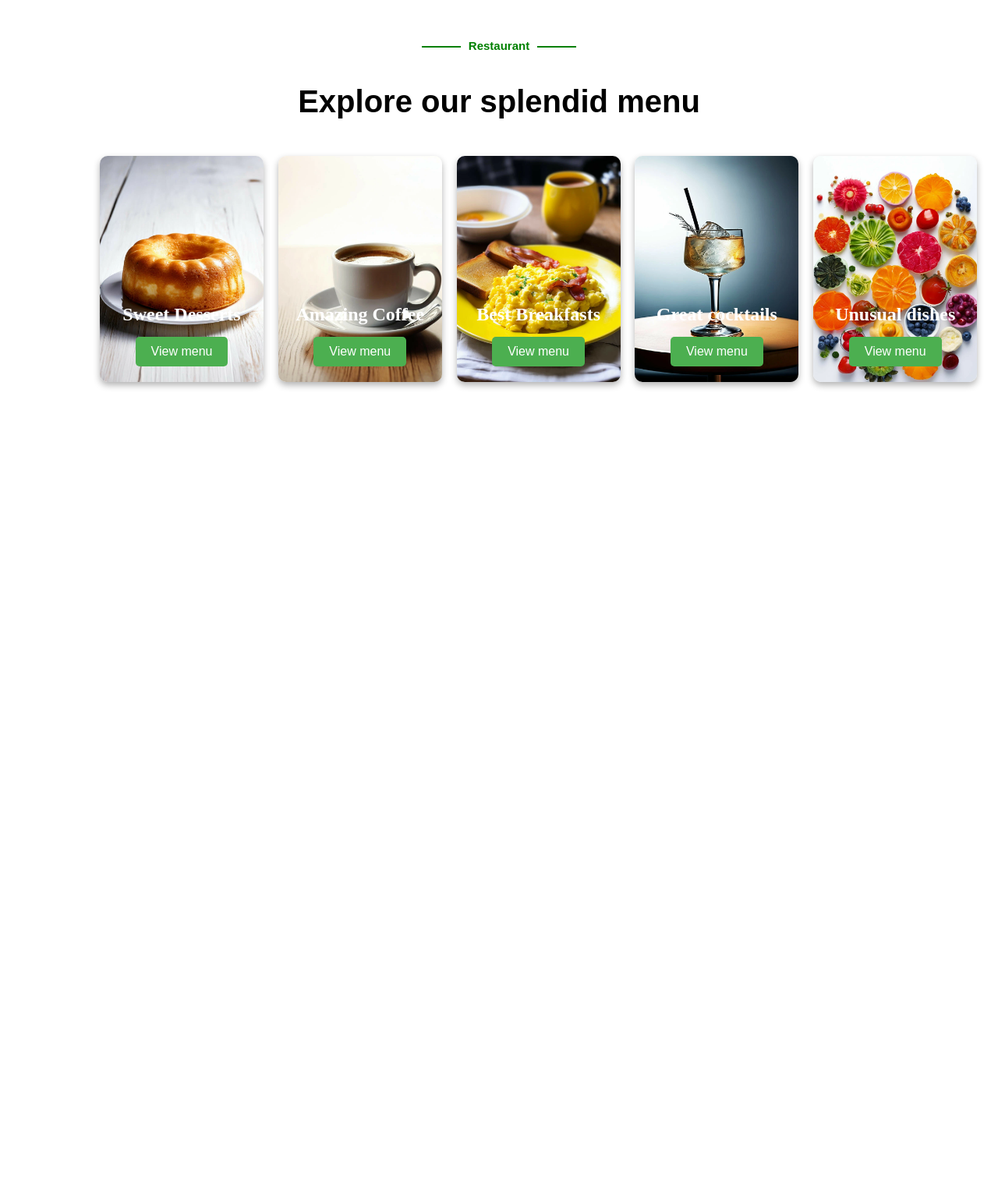
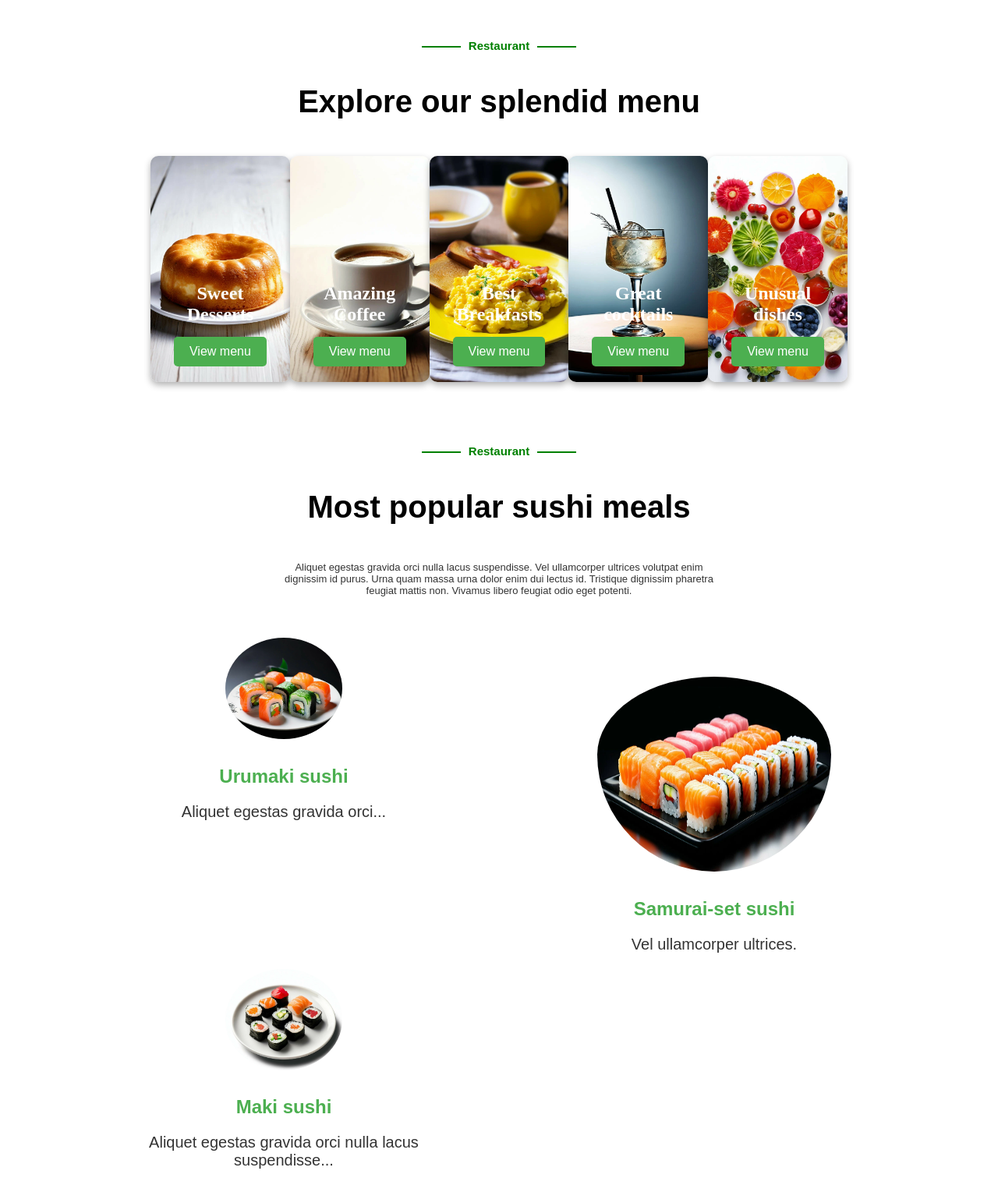
Before and after one commit to AkerFer/SushiSite, a Django app: template backend/app/sushi/templates/landing_page.html in a window 1280 px wide. Shown: the part 763-2283 px from the top of the page at 78% size. Before the commit the page ends 1261 px from the top, so only its background shows below. Run offline with Django 5.2, Linux system fonts and the light colour scheme; the template is opened without the code that fills it, so the values that code supplies are empty; parts of the project's set-up code (start-up, migrations or seed data) failed here and were passed over.

Commit message:
popular_sushi

```diff
--- a/backend/app/sushi/templates/menucards.html
+++ b/backend/app/sushi/templates/menucards.html
@@ -29,6 +29,14 @@
         font-family: sans-serif;
         color: green;
     }
+    .titles_p {
+        margin: 0px 350px;
+        padding-bottom: 40px;
+        font-size: 13px;
+        font-family: sans-serif;
+        color: #333;
+        text-align: center;
+    }
 
     .titles_h3 h3::before,
     .titles_h3 h3::after {
@@ -40,11 +48,11 @@
         margin: 0 10px;
         }
 
-    .cards-wrapper {
+    .menucard-sushi .cards-wrapper {
         display:flex;
         justify-content: space-between;
         align-items:center;
-        margin-left: 120px;
+        margin: 0px 185px;
         text-align: center;
     }
 
@@ -237,6 +245,43 @@
     .cardsmini_dishes button:hover {
         transform: translateY(-5px);
     }
+
+    .grid-container {
+        display: grid;
+        grid-template-columns: repeat(2, 1fr);
+        gap: 0px;
+        margin:0px 80px;
+      }
+
+      .cardsushi {
+        text-align: center;
+        margin: 0px 50px;
+      }
+
+      .card-image {
+        width: 150px;
+        height: 130px;
+        object-fit: cover;
+        margin-bottom: 10px;
+        border-radius: 100%;
+      }
+      .card-image-samurai{
+        width: 300px;
+        height: 250px;
+        margin-bottom: 10px;
+        padding-top: 50px;
+        border-radius: 100%;
+      }
+
+      .cardsushi p {
+        font-family: sans-serif;
+        font-size: 20px;
+        color: #333;
+      }
+      .cardsushi h2 {
+        font-family: sans-serif;
+        color: #4CAF50;
+      }
 </style>
 
 <div class="menucard-sushi">
@@ -282,5 +327,36 @@
         </div>
     </div>
 
-    <div>
 </div>
+
+<div class="popular-sushi">
+  <div class="titles">
+   <div class="titles_h3">
+        <h3>Restaurant</h3>
+    </div>
+   <div class="titles_h1">
+     <h1>Most popular sushi meals</h1>
+    </div>
+    <div class="titles_p">
+        <p>Aliquet egestas gravida orci nulla lacus suspendisse. Vel ullamcorper ultrices volutpat enim dignissim id purus. Urna quam massa urna dolor enim dui lectus id. Tristique dignissim pharetra feugiat mattis non. Vivamus libero feugiat odio eget potenti.</p>
+       </div>
+  </div>
+
+  <div class="grid-container">
+    <div class="cardsushi">
+      <img src="{% static 'images/urumaki_sushi.png' %}" alt="Image 1" class="card-image">
+      <h2> Urumaki sushi </h2>
+      <p>Aliquet egestas gravida orci...</p>
+    </div>
+    <div class="cardsushi">
+      <img src="{% static 'images/samurai_sushi.png' %}" alt="Image 2" class="card-image-samurai">
+      <h2> Samurai-set sushi </h2>
+      <p>Vel ullamcorper ultrices.</p>
+    </div>
+    <div class="cardsushi">
+      <img src="{% static 'images/maki_sushi.png' %}" alt="Image 3" class="card-image">
+      <h2> Maki sushi </h2>
+      <p>Aliquet egestas gravida orci nulla lacus suspendisse...</p>
+    </div>
+  </div>
+</div>
```
Also changed, not shown: backend/app/static/icons/LogoRestaurant.png (deleted), backend/app/static/images/HeaderImg.png (deleted), backend/app/static/images/header_img.png (deleted), backend/app/static/images/header_img1.png (deleted), backend/app/static/images/maki_sushi.png (added), backend/app/static/images/samurai_sushi.png (added), backend/app/static/images/urumaki_sushi.png (added).
